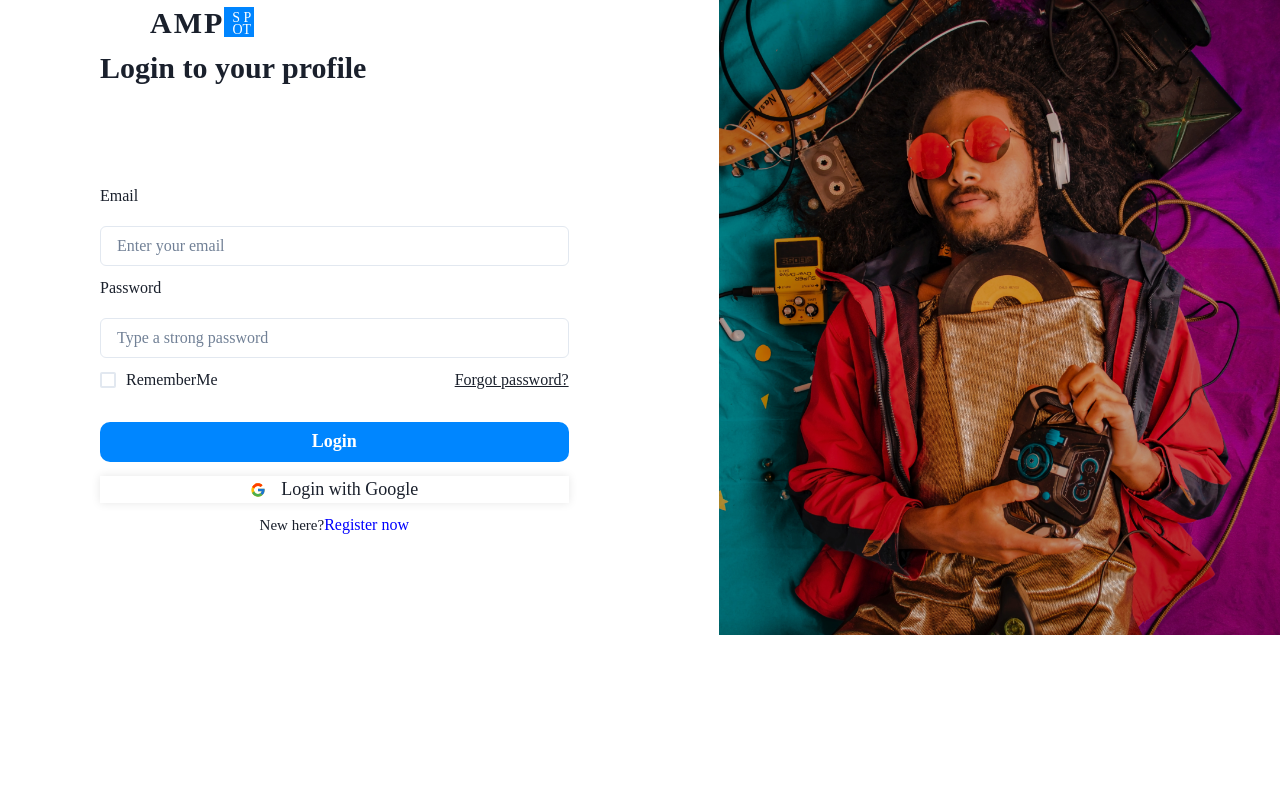
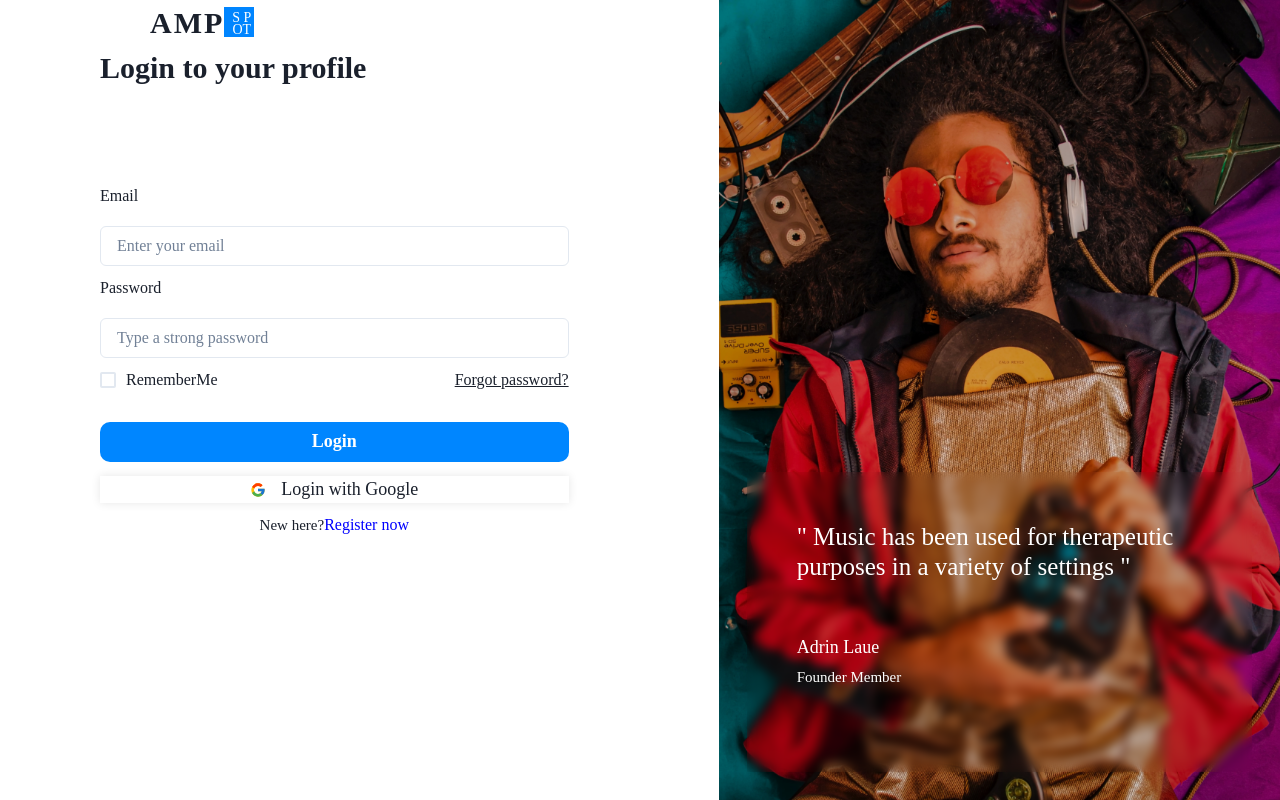
Before and after one commit to nrishav007/ampUI, a React (Create React App) app: page /login in a window 1280 px wide. Built offline with nearby package versions, Linux system fonts and the light colour scheme.

Commit message:
added blur background with text on the right and on the left updated back with icon

```diff
--- a/src/Components/RegisterAndLogin/Links.jsx
+++ b/src/Components/RegisterAndLogin/Links.jsx
@@ -1,6 +1,7 @@
 import React, { useState } from "react";
 import RightView from "../RightView";
 import links from "../../Assets/links.png";
+import back from "../../Assets/back.png";
 import {
   Button,
   Flex,
@@ -23,7 +24,6 @@ import { useRef } from "react";
 import axios from 'axios';
 const Links = ({ setStep,token }) => {
   const toast=useToast();
-  const back = "< Back";
   const [ulinks, setLinks] = useState({});
   const [social, setSocial] = useState("");
   const { isOpen, onOpen, onClose } = useDisclosure();
@@ -95,7 +95,12 @@ const Links = ({ setStep,token }) => {
         </ModalContent>
       </Modal>
       <Flex justifyContent={"space-between"} pl={"150px"} pr={"10px"}>
-        <Text>{back}</Text>
+        <Flex gap={"8px"} color={"#0086FF"} onClick={()=>setStep(1)}>
+          <Center>
+          <Image h={"15px"} src={back} /></Center>
+          <Center>
+          <Text>Back</Text></Center>
+        </Flex>
         <Flex>
         <Flex gap={"2px"} fontSize={"30px"} fontWeight={"bold"}>
         <Text>A</Text>
--- a/src/Components/RegisterAndLogin/SetSound.jsx
+++ b/src/Components/RegisterAndLogin/SetSound.jsx
@@ -1,6 +1,7 @@
 import React, { useState } from "react";
 import RightView from "../RightView";
 import set_sound from "../../Assets/set_sound.png";
+import back from "../../Assets/back.png";
 import {
   Button,
   Flex,
@@ -10,11 +11,11 @@ import {
   useToast,
 } from "@chakra-ui/react";
 import axios from "axios";
-const SetSound = ({ setStep,token }) => {
-    const toast=useToast();
+const SetSound = ({ setStep, token }) => {
+  const toast = useToast();
   const back = "< Back";
-  const [payload,setPayload]=useState({});
-  const [sound,setSound]=useState([
+  const [payload, setPayload] = useState({});
+  const [sound, setSound] = useState([
     {
       name: "Rock",
       key: "sp1",
@@ -78,64 +79,85 @@ const SetSound = ({ setStep,token }) => {
   ]);
   const handleSound = () => {
     try {
-      axios.post(`${process.env.REACT_APP_BACKEND_URL}/api/user/set-user-sound-preference`,payload, {
+      axios
+        .post(
+          `${process.env.REACT_APP_BACKEND_URL}/api/user/set-user-sound-preference`,
+          payload,
+          {
             headers: {
               Authorization: `Bearer ${token}`,
-        }})
-          .then((res)=>{
+            },
+          }
+        )
+        .then((res) => {
           setStep(4);
           toast({
             title: res.data.message,
-              status: 'success',
+            status: "success",
             duration: 4000,
             isClosable: true,
+          });
         })
-          })
-          .catch((err)=>{
+        .catch((err) => {
           console.log(err);
           toast({
             title: err.response.data.error,
-              status: 'error',
+            status: "error",
             duration: 4000,
             isClosable: true,
-            })
-          })
+          });
+        });
     } catch (error) {
-      console.log(error)
+      console.log(error);
     }
   };
-  const handlePref=(i)=>{
-    const tempS=[...sound];
-    const tempP={...payload};
-    if(tempS[i].active){
-        tempS[i].active=false;
+  const handlePref = (i) => {
+    const tempS = [...sound];
+    const tempP = { ...payload };
+    if (tempS[i].active) {
+      tempS[i].active = false;
       delete tempP[tempS[i].key];
-    }
-    else{
-        tempS[i].active=true;
-        tempP[tempS[i].key]=tempS[i].name;
+    } else {
+      tempS[i].active = true;
+      tempP[tempS[i].key] = tempS[i].name;
     }
     setSound(tempS);
     setPayload(tempP);
     toast({
-        title: 'Preference saved',
-        status: 'success',
+      title: "Preference saved",
+      status: "success",
       duration: 3000,
       isClosable: true,
-      })
-
-  }
+    });
+  };
   return (
     <RightView image={set_sound}>
       <Flex justifyContent={"space-between"} pl={"150px"} pr={"10px"}>
-        <Text>{back}</Text>
+        <Flex gap={"8px"} color={"#0086FF"} onClick={() => setStep(2)}>
+          <Center>
+            <Image h={"15px"} src={back} />
+          </Center>
+          <Center>
+            <Text>Back</Text>
+          </Center>
+        </Flex>
         <Flex>
           <Flex gap={"2px"} fontSize={"30px"} fontWeight={"bold"}>
             <Text>A</Text>
             <Text>M</Text>
             <Text>P</Text>
           </Flex>
-        <Flex ml={"2px"} direction={"column"} h={"30px"} w={"30px"} bgColor={"#0085FF"} color={"white"} mt={"7px"} pl={"5px"} fontSize={"14px"}>
+          <Flex
+            ml={"2px"}
+            direction={"column"}
+            h={"30px"}
+            w={"30px"}
+            bgColor={"#0085FF"}
+            color={"white"}
+            mt={"7px"}
+            pl={"5px"}
+            fontSize={"14px"}
+          >
             <Text>S P</Text>
             <Text mt={"-9px"}>OT</Text>
           </Flex>
@@ -166,7 +188,7 @@ const SetSound = ({ setStep,token }) => {
           fontWeight={"400"}
           fontFamily={"Roboto"}
         >
-          {sound.map(({ name,active }, i) => {
+          {sound.map(({ name, active }, i) => {
             return (
               <Box
                 p={"10px 30px 10px 30px"}
--- a/src/Components/RegisterAndLogin/SetupProfile.jsx
+++ b/src/Components/RegisterAndLogin/SetupProfile.jsx
@@ -1,6 +1,7 @@
 import React from "react";
 import RightView from "../RightView";
 import setup_profile from "../../Assets/setup_profile.png";
+import back from "../../Assets/back.png";
 import { Button, Flex, Input, Text, Textarea, useToast } from "@chakra-ui/react";
 import { useRef } from "react";
 import axios from "axios";
@@ -44,7 +45,12 @@ const SetupProfile = ({setStep,token}) => {
   return (
     <RightView image={setup_profile}>
       <Flex justifyContent={"space-between"} pl={"150px"} pr={"10px"}>
-        <Text>{back}</Text>
+      <Flex gap={"8px"} color={"#0086FF"} onClick={()=>setStep(3)}>
+          <Center>
+          <Image h={"15px"} src={back} /></Center>
+          <Center>
+          <Text>Back</Text></Center>
+        </Flex>
         <Flex>
         <Flex gap={"2px"} fontSize={"30px"} fontWeight={"bold"}>
         <Text>A</Text>
--- a/src/Components/RightView.jsx
+++ b/src/Components/RightView.jsx
@@ -1,23 +1,57 @@
-import React from 'react'
-import {
-    Box,
-    Flex,
-    Image
-  } from "@chakra-ui/react";
-const RightView = ({children,image}) => {
+import React from "react";
+import { Box, Center, Flex, Image, Text } from "@chakra-ui/react";
+const RightView = ({ children, image }) => {
   return (
-    <Box fontFamily={"Poppins"} fontStyle={"normal"} >
+    <Box fontFamily={"Poppins"} fontStyle={"normal"}>
       <Flex>
         <Box h={"99%"} w={"90%"}>
-            {children}
+          {children}
         </Box>
-        <Box h={"90%"} >
-          <Image w={"900px"} h={"635px"} src={image} />
-
+        <Box
+          w={"900px"}
+          h="100vh"
+          backgroundImage={`url(${image})`}
+          backgroundSize="cover"
+          backgroundPosition="center"
+        >
+          <Box position="relative" height="100vh">
+            <Box
+              position="absolute"
+              bottom="0"
+              width="100%"
+              textAlign="left"
+              paddingBottom="7"
+              color={"white"}
+            >
+              <Box
+                w={"90%"}
+                h={"300px"}
+                margin={"auto"}
+                backdropFilter={"blur(5px)"}
+              >
+                <Box
+                  p={"50px"}
+                  fontSize={"25px"}
+                  lineHeight={"30px"}
+                >
+                  <Text mb={"50px"}>
+                    " Music has been used for therapeutic purposes in a variety
+                    of settings "
+                  </Text>
+                  <Flex>
+                    <Box>
+                      <Text fontSize={"18px"}>Adrin Laue</Text>
+                      <Text fontWeight={"normal"} fontSize={"15px"}>Founder Member</Text>
+                    </Box>
+                  </Flex>
+                </Box>
+              </Box>
+            </Box>
+          </Box>
         </Box>
       </Flex>
     </Box>
-  )
-}
+  );
+};
 
-export default RightView
+export default RightView;
```
Also changed, not shown: src/Assets/back.png (added). Lines whose indentation alone changed are shown as unchanged.
